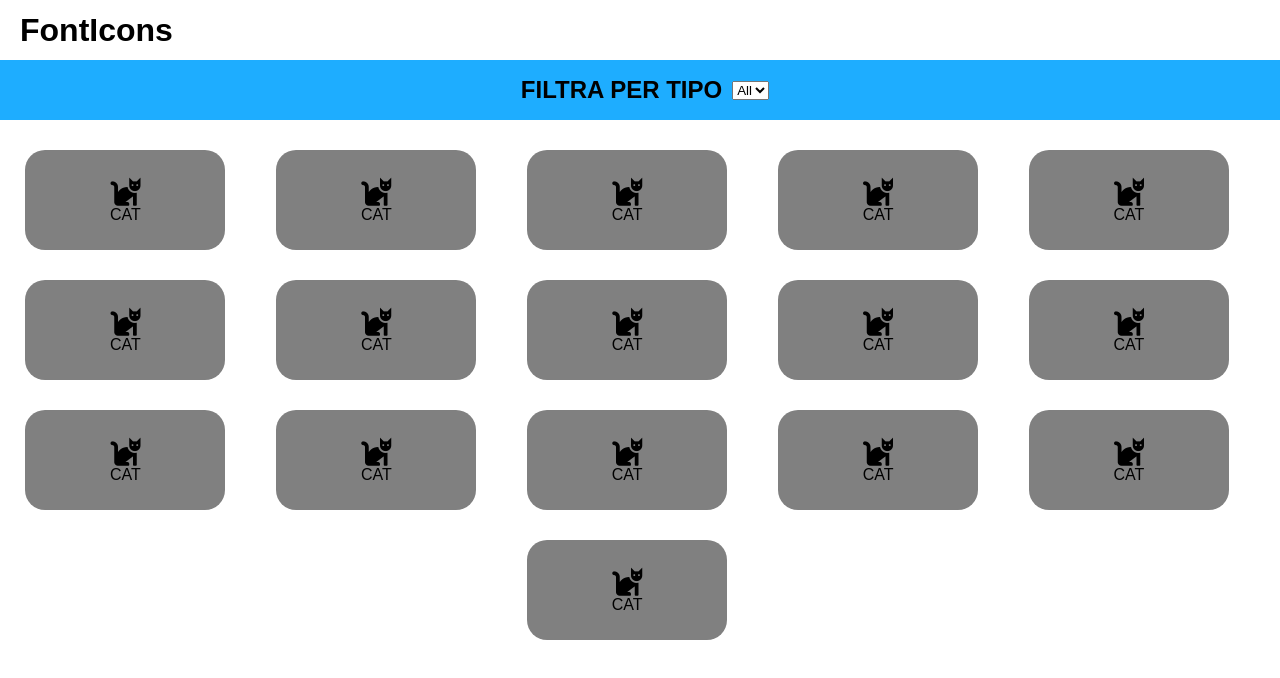
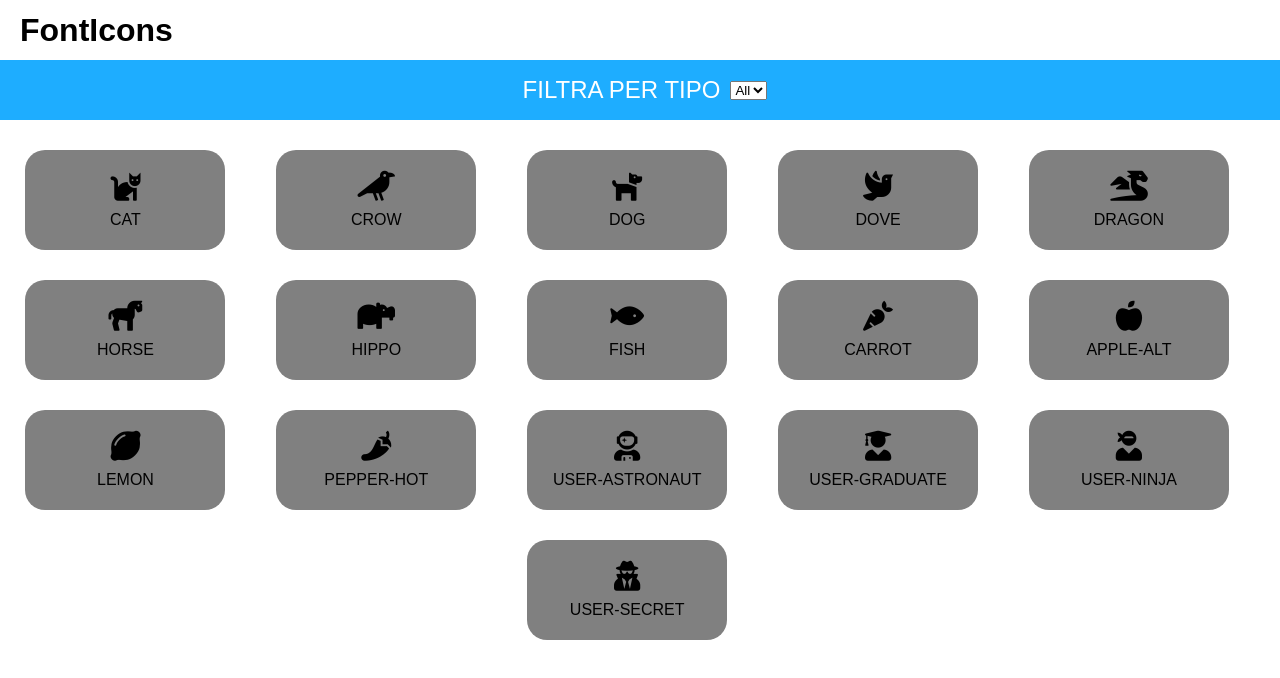
Before and after one commit to Marcotexcode/js-es6-icons, a plain HTML site: page index.html in a window 1280 px wide. Drawn offline with Linux system fonts and the light colour scheme.

Commit message:
add icon

```diff
--- a/css/style.css
+++ b/css/style.css
@@ -33,12 +33,15 @@
 .head-bottom h2 {
     text-transform: uppercase;
     margin: 0px 10px;
+    color: white;
+    font-weight: 100;
 }
 
 main {
     max-height:calc(100% - 120px);
     width: 98%;
     margin: 0auto;
+
 }
 
 main .row {
@@ -62,5 +65,6 @@ main .row {
     text-align: center;
 }
 .box1 span i {
+    margin-bottom: 10px;
     font-size: 30px;
 }
--- a/index.html
+++ b/index.html
@@ -29,58 +29,58 @@
                     <span><i class="fas fa-cat"></i><p>CAT</p></span>
                 </div>
                 <div class="box1">
-                    <span><i class="fas fa-cat"></i><p>CAT</p></span>
+                    <span><i class="fas fa-crow"></i><p>CROW</p></span>
                 </div>
                 <div class="box1">
-                    <span><i class="fas fa-cat"></i><p>CAT</p></span>
+                    <span><i class="fas fa-dog"></i><p>DOG</p></span>
                 </div>
                 <div class="box1">
-                    <span><i class="fas fa-cat"></i><p>CAT</p></span>
+                    <span><i class="fas fa-dove"></i><p>DOVE</p></span>
                 </div>
                 <div class="box1">
-                    <span><i class="fas fa-cat"></i><p>CAT</p></span>
+                    <span><i class="fas fa-dragon"></i><p>DRAGON</p></span>
                 </div>
             </div>
 
             <div class="row">
                 <div class="box1">
-                    <span><i class="fas fa-cat"></i><p>CAT</p></span>
+                    <span><i class="fas fa-horse"></i><p>HORSE</p></span>
                 </div>
                 <div class="box1">
-                    <span><i class="fas fa-cat"></i><p>CAT</p></span>
+                    <span><i class="fas fa-hippo"></i><p>HIPPO</p></span>
                 </div>
                 <div class="box1">
-                    <span><i class="fas fa-cat"></i><p>CAT</p></span>
+                    <span><i class="fas fa-fish"></i><p>FISH</p></span>
                 </div>
                 <div class="box1">
-                    <span><i class="fas fa-cat"></i><p>CAT</p></span>
+                    <span><i class="fas fa-carrot"></i><p>CARROT</p></span>
                 </div>
                 <div class="box1">
-                    <span><i class="fas fa-cat"></i><p>CAT</p></span>
+                    <span><i class="fas fa-apple-alt"></i><p>APPLE-ALT</p></span>
                 </div>
             </div>
 
             <div class="row">
                 <div class="box1">
-                    <span><i class="fas fa-cat"></i><p>CAT</p></span>
+                    <span><i class="fas fa-lemon"></i><p>LEMON</p></span>
                 </div>
                 <div class="box1">
-                    <span><i class="fas fa-cat"></i><p>CAT</p></span>
+                    <span><i class="fas fa-pepper-hot"></i><p>PEPPER-HOT</p></span>
                 </div>
                 <div class="box1">
-                    <span><i class="fas fa-cat"></i><p>CAT</p></span>
+                    <span><i class="fas fa-user-astronaut"></i><p>USER-ASTRONAUT</p></span>
                 </div>
                 <div class="box1">
-                    <span><i class="fas fa-cat"></i><p>CAT</p></span>
+                    <span><i class="fas fa-user-graduate"></i><p>USER-GRADUATE</p></span>
                 </div>
                 <div class="box1">
-                    <span><i class="fas fa-cat"></i><p>CAT</p></span>
+                    <span><i class="fas fa-user-ninja"></i><p>USER-NINJA</p></span>
                 </div>
             </div>
 
             <div class="row">
                 <div class="box1">
-                    <span><i class="fas fa-cat"></i><p>CAT</p></span>
+                    <span><i class="fas fa-user-secret"></i><p>USER-SECRET</p></span>
                 </div>
             </div>
         </main>
```
